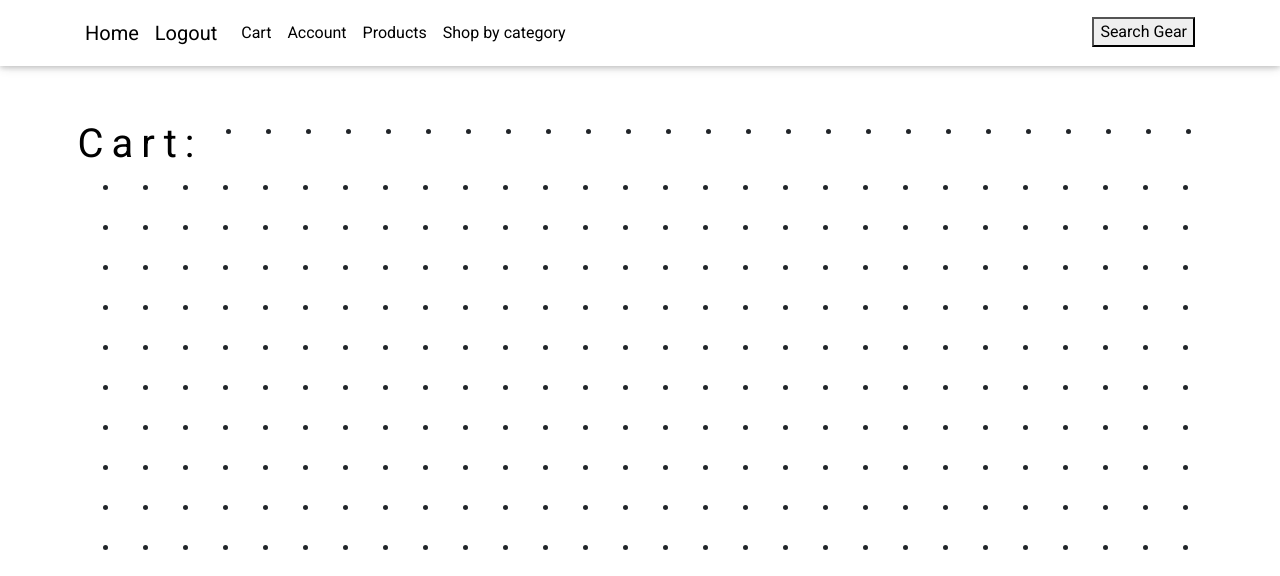
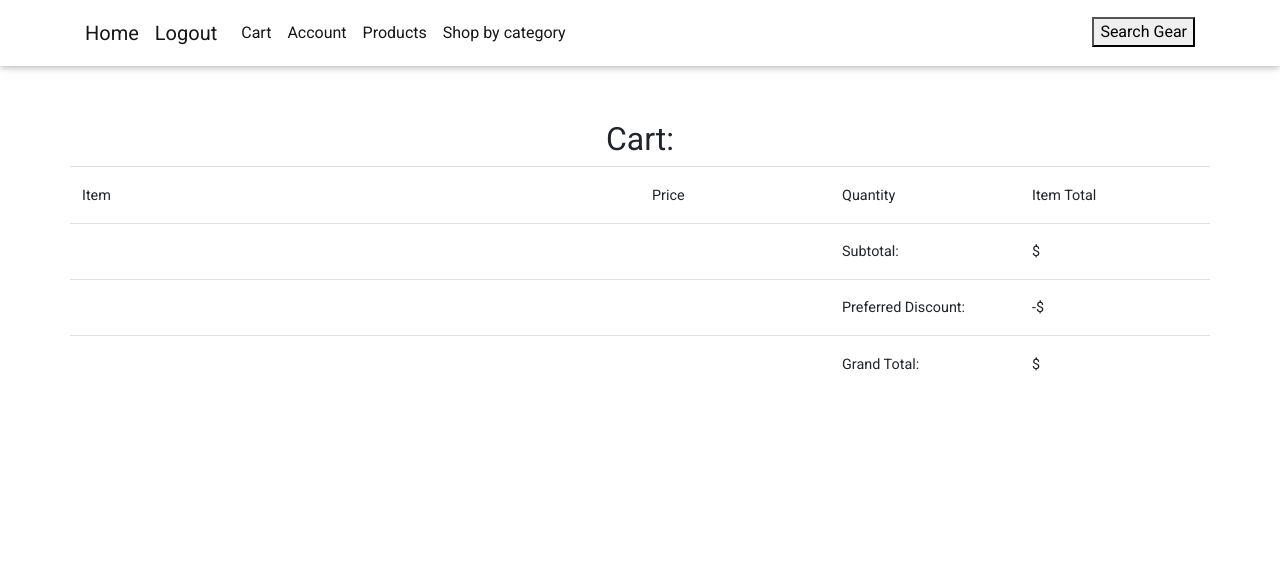
Before and after one commit to nmsterling/store_app, a Django app: page /cart/ in a window 1280 px wide. Shown: the top 576 px of the page. After the commit the page ends 371 px from the top, so only its background shows below. Run offline with Django 3.2, Linux system fonts and the light colour scheme; a user stored in the database is signed in; data comes from the database, SQL or seed files in the repository; data that the repository does not hold is empty; some libraries are stand-ins or nearby versions.

Commit message:
updated cart.html page to begin showing user's cart info

```diff
--- a/store/app/templates/app/cart.html
+++ b/store/app/templates/app/cart.html
@@ -1,28 +1,57 @@
 {% extends "app/base.html" %}
+{% load static %}
 
 {% block title %}
-    Cart
+Cart
 {% endblock %}
 
 {% block content %}
-    <style>
-        h1, h5 {
-            color: black;
-        }
-        #link {
-            color: black;
-        }
 
-    </style>
-
-
-    <div id="cartPage" class="container">
-        <div class="row justify-content-center">
-            <h1>[[ message ]]</h1>
-            <ul v-for="item in items">
-                <li>[[ item.product_name ]]</li>
-            </ul>
-        </div>
+{% if user.is_authenticated %}
+<div id="cartPage" class="container">
+    <div class="row justify-content-center">
+        <h2>[[ message ]]</h2>
+        <table class="table">
+            <tr>
+                <th class="col-4"> Item</th>
+                <th class="col-2"></th>
+                <th class="col-2"> Price</th>
+                <th class="col-2"> Quantity</th>
+                <th class="col-2"> Item Total</th>
+            </tr>
+            <tr v-for="item in items">
+                <td class="col-4">image</td>
+                <td class="col-2">[[ item.product_name.product_name ]]</td>
+                <td class="col-2"> $[[ item.product_name.price ]]</td>
+                <td class="col-2">[[ item.quantity ]]</td>
+                <td class="col-2">$[[ item.item_total ]]</td>
+            </tr>
+            <tr>
+                <td class="col-4"></td>
+                <td class="col-2"></td>
+                <td class="col-2"></td>
+                <td class="col-2">Subtotal:</td>
+                <td class="col-2">$[[ ]]</td>
+            </tr>
+            <tr>
+                <td class="col-4"></td>
+                <td class="col-2"></td>
+                <td class="col-2"></td>
+                <td class="col-2">Preferred Discount:</td>
+                <td class="col-2">-$</td>
+            </tr>
+            <tr>
+                <td class="col-4"></td>
+                <td class="col-2"></td>
+                <td class="col-2"></td>
+                <td class="col-2">Grand Total:</td>
+                <td class="col-2">$</td>
+            </tr>
+        </table>
     </div>
+</div>
+{% else %}
+<a href="{% url 'login' %}">Login</a>
+{% endif %}
 
 {% endblock %}
```
